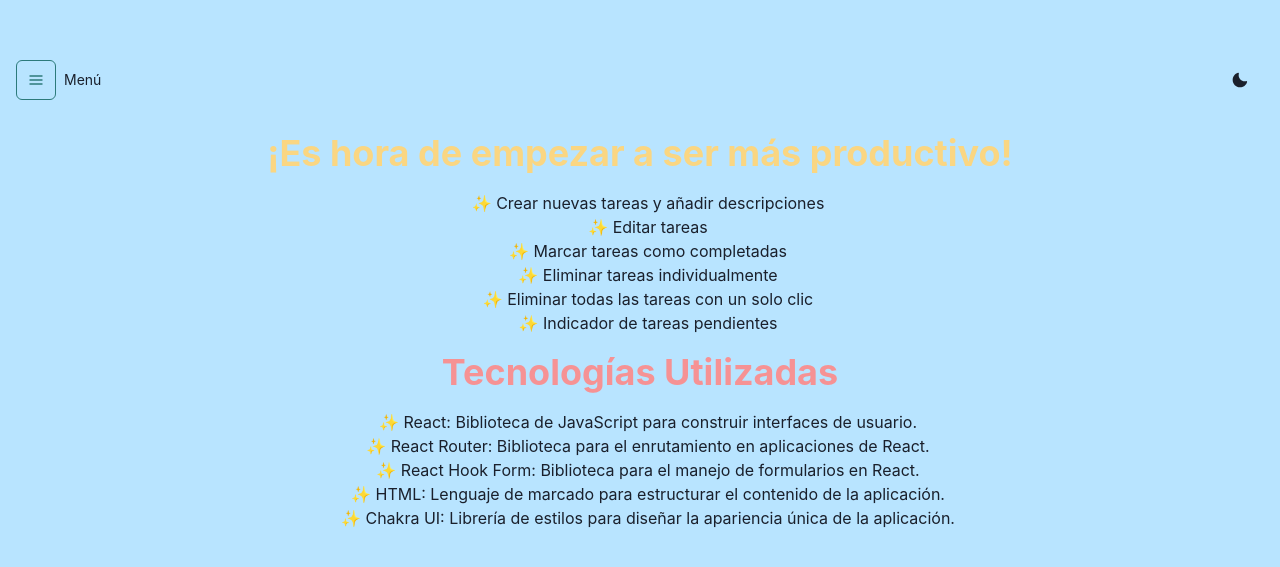
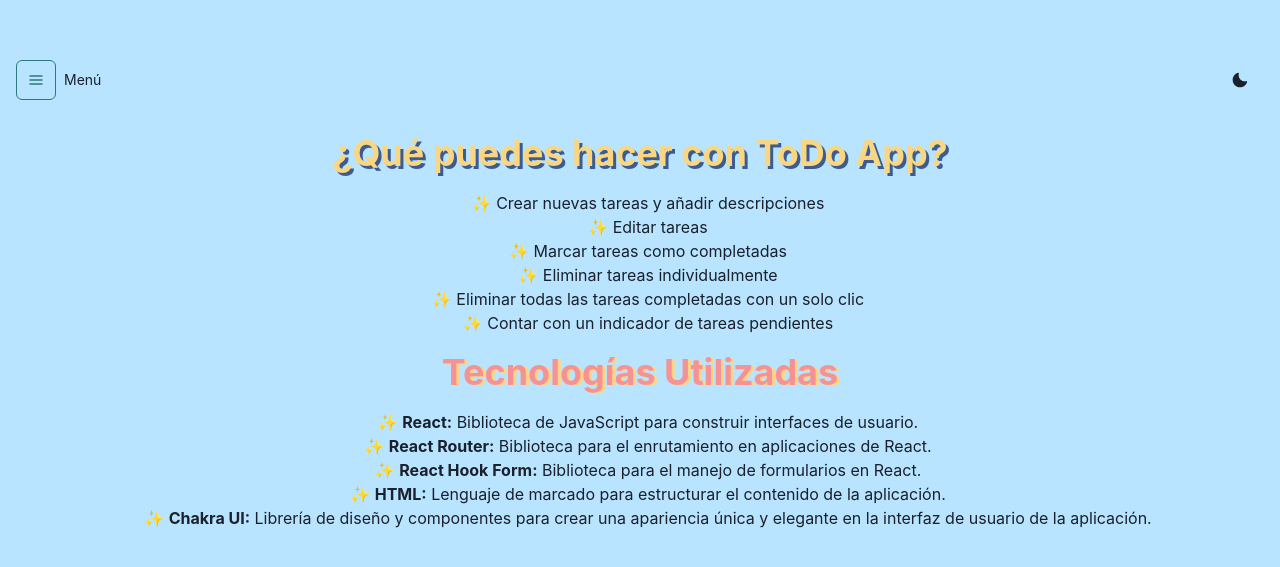
Before and after one commit to jaiyelith/To-Do-App, a React (Vite) app in the folder my-react-task-list/: page /sobre-nosotros in a window 1280 px wide. Shown: the part 113-680 px from the top of the page. Built offline with nearby package versions, Linux system fonts and the light colour scheme.

Commit message:
se actualizó el modo oscuro de la aplicación

```diff
--- a/my-react-task-list/src/pages/SobreNosotros.jsx
+++ b/my-react-task-list/src/pages/SobreNosotros.jsx
@@ -45,26 +45,26 @@
           <RouterLink to="/sobre-nosotros">Sobre Nosotros</RouterLink>
         </VStack>
       </Collapse>
-      <Heading color="#fad682" mt="4">
-        ¡Es hora de empezar a ser más productivo!
+      <Heading color="#fad682" mt="4" textShadow="3px 3px #3b5c92">
+        ¿Qué puedes hacer con ToDo App?
       </Heading>
       <UnorderedList mt="4" textAlign="center" listStyleType="none">
         <ListItem>✨ Crear nuevas tareas y añadir descripciones</ListItem>
         <ListItem>✨ Editar tareas</ListItem>
         <ListItem>✨ Marcar tareas como completadas</ListItem>
         <ListItem>✨ Eliminar tareas individualmente</ListItem>
-        <ListItem>✨ Eliminar todas las tareas con un solo clic</ListItem>
-        <ListItem>✨ Indicador de tareas pendientes</ListItem>
+        <ListItem>✨ Eliminar todas las tareas completadas con un solo clic</ListItem>
+        <ListItem>✨ Contar con un indicador de tareas pendientes</ListItem>
       </UnorderedList>
-      <Heading color="#f69294" mt="4">
+      <Heading color="#f69294" mt="4" textShadow="3px 1px #fed586">
         Tecnologías Utilizadas
       </Heading>
       <UnorderedList mt="4" textAlign="center" listStyleType="none">
-        <ListItem>✨ React: Biblioteca de JavaScript para construir interfaces de usuario.</ListItem>
-        <ListItem>✨ React Router: Biblioteca para el enrutamiento en aplicaciones de React.</ListItem>
-        <ListItem>✨ React Hook Form: Biblioteca para el manejo de formularios en React.</ListItem>
-        <ListItem>✨ HTML: Lenguaje de marcado para estructurar el contenido de la aplicación.</ListItem>
-        <ListItem>✨ Chakra UI: Librería de estilos para diseñar la apariencia única de la aplicación.</ListItem>
+        <ListItem>✨ <strong>React:</strong> Biblioteca de JavaScript para construir interfaces de usuario.</ListItem>
+        <ListItem>✨ <strong>React Router:</strong> Biblioteca para el enrutamiento en aplicaciones de React.</ListItem>
+        <ListItem>✨ <strong>React Hook Form:</strong> Biblioteca para el manejo de formularios en React.</ListItem>
+        <ListItem>✨ <strong>HTML:</strong> Lenguaje de marcado para estructurar el contenido de la aplicación.</ListItem>
+        <ListItem>✨ <strong>Chakra UI:</strong> Librería de diseño y componentes para crear una apariencia única y elegante en la interfaz de usuario de la aplicación.</ListItem>
       </UnorderedList>
     </Box>
   );
```
